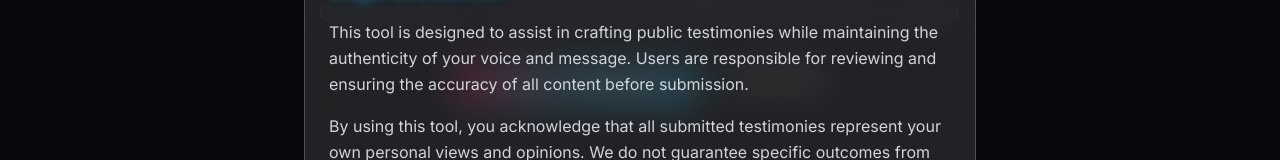
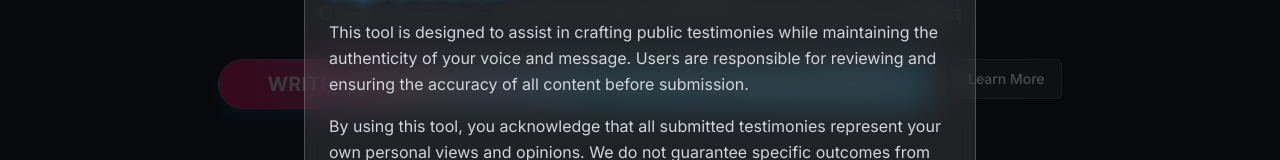
Before and after one commit to aiwebtools/publictestimonywriter, a React (Vite) app: page / in a window 1280 px wide. Shown: the part 213-373 px from the top of the page. Built offline with nearby package versions, Linux system fonts and the light colour scheme.

Commit message:
Change button text
Updated the "START WRITING" button text in HeroSection.

```diff
--- a/src/components/sections/HeroSection.tsx
+++ b/src/components/sections/HeroSection.tsx
@@ -24,7 +24,7 @@ const HeroSection = () => {
                          relative overflow-hidden group"
               onClick={() => window.location.href = "https://chatgpt.com/g/g-HEYmgtIzH-testimony-writer-gpt"}
             >
-              <span className="relative z-10 group-hover:text-shadow-glow">START WRITING</span>
+              <span className="relative z-10 group-hover:text-shadow-glow">WRITE YOUR PUBLIC TESTIMONY - LET YOUR VOICE BE HEARD</span>
             </Button>
             <Button
               variant="outline"
```
